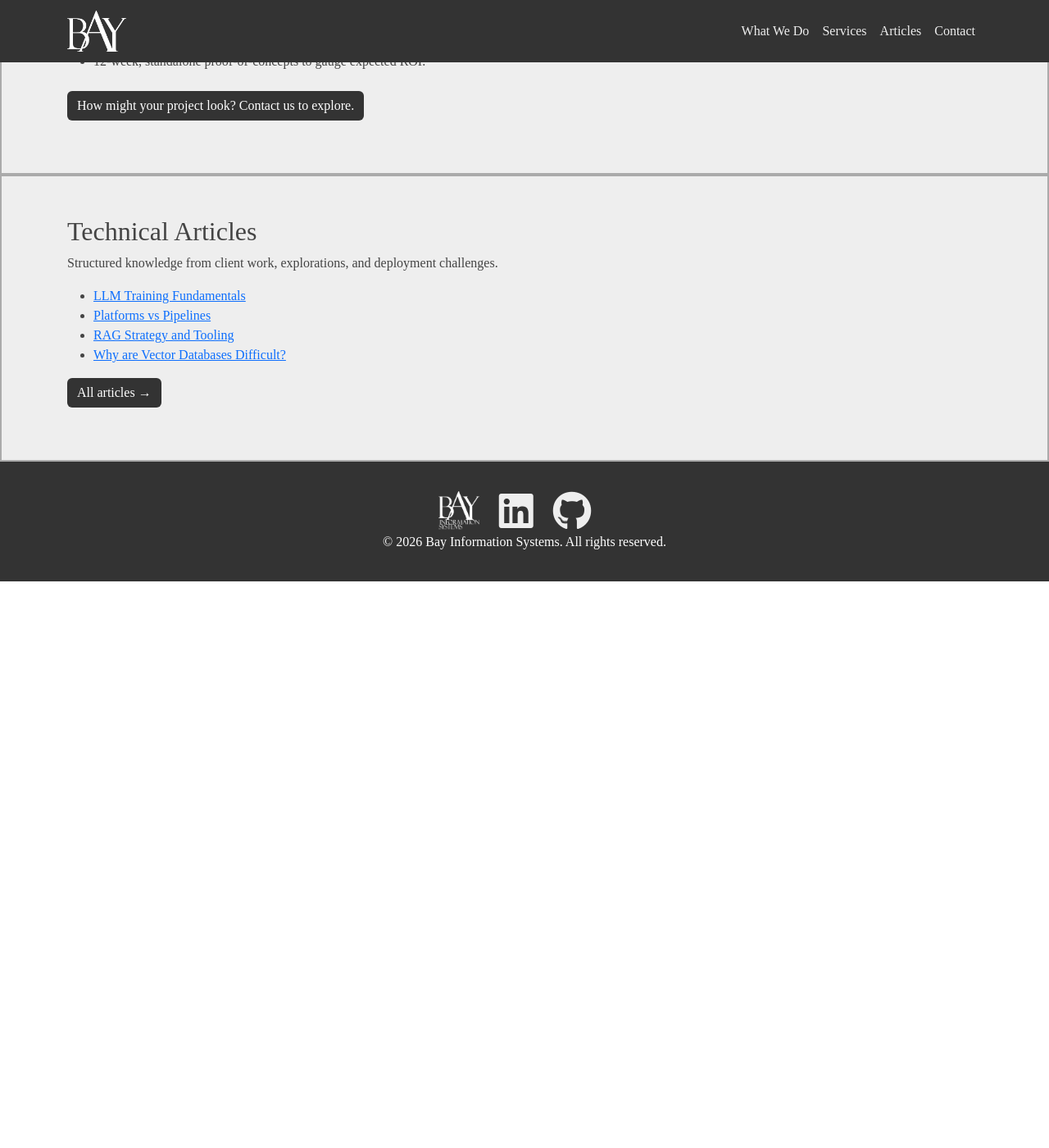
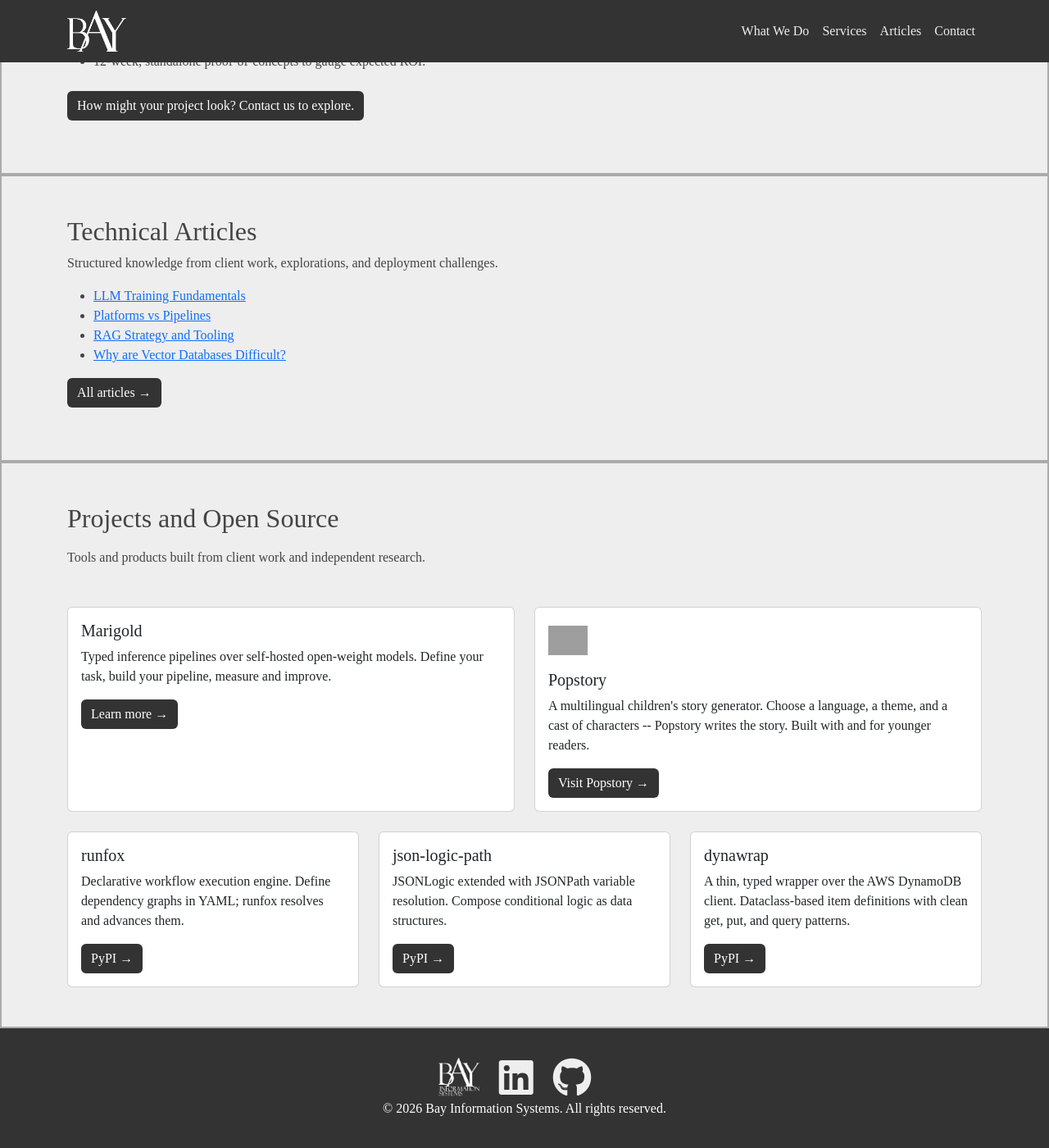
Before and after one commit to bayinfosys/bayinfosys.github.io, a Jekyll site: the page built from index.html, in a window 1280 px wide and 1400 px high, scrolled down 1358 px. Shown: the whole window at 82% size. Built offline with Jekyll 4.4.1, drawn with Linux system fonts in a browser that asks for light colours; before the commit the page ends 2067 px from its top, so only the background shows below that; grey boxes are pictures that could not be loaded.

Commit message:
projects tags

```diff
--- a/index.html
+++ b/index.html
@@ -116,6 +116,73 @@ description: "Bay Information Systems offers AI/ML consultancy and engineering s
   </div>
 </section>
 
+<section id="projects" class="py-5 section-light">
+  <div class="container">
+    <h2>Projects and Open Source</h2>
+    <p class="mt-3">Tools and products built from client work and independent research.</p>
+
+    <div class="row mt-4 g-4">
+
+      <div class="col-md-6">
+        <div class="card h-100">
+          <div class="card-body">
+            <h5 class="card-title">Marigold</h5>
+            <p class="card-text">Typed inference pipelines over self-hosted open-weight models.
+            Define your task, build your pipeline, measure and improve.</p>
+            <a href="/marigold" class="btn btn-custom">Learn more &rarr;</a>
+          </div>
+        </div>
+      </div>
+
+      <div class="col-md-6">
+        <div class="card h-100">
+          <div class="card-body">
+      <img src="https://popstory.co.uk/static/media/popstory-logo-square.377bd7522886b8a9becf.png"
+           alt="Popstory"
+           style="height: 3rem; width: 3rem; object-fit: contain; margin-bottom: 0.75rem; display: block;">
+      <h5 class="card-title">Popstory</h5>
+<p class="card-text">A multilingual children's story generator. Choose a language,
+a theme, and a cast of characters -- Popstory writes the story.
+Built with and for younger readers.</p>
+            <a href="https://popstory.co.uk" class="btn btn-custom" target="_blank" rel="noopener">Visit Popstory &rarr;</a>
+          </div>
+        </div>
+      </div>
+
+      <div class="col-md-4">
+        <div class="card h-100">
+          <div class="card-body">
+            <h5 class="card-title">runfox</h5>
+            <p class="card-text">Declarative workflow execution engine. Define dependency graphs in YAML; runfox resolves and advances them.</p>
+            <a href="https://pypi.org/project/runfox/" class="btn btn-custom" target="_blank" rel="noopener">PyPI &rarr;</a>
+          </div>
+        </div>
+      </div>
+
+      <div class="col-md-4">
+        <div class="card h-100">
+          <div class="card-body">
+            <h5 class="card-title">json-logic-path</h5>
+            <p class="card-text">JSONLogic extended with JSONPath variable resolution. Compose conditional logic as data structures.</p>
+            <a href="https://pypi.org/project/json-logic-path/" class="btn btn-custom" target="_blank" rel="noopener">PyPI &rarr;</a>
+          </div>
+        </div>
+      </div>
+
+      <div class="col-md-4">
+        <div class="card h-100">
+          <div class="card-body">
+            <h5 class="card-title">dynawrap</h5>
+            <p class="card-text">A thin, typed wrapper over the AWS DynamoDB client. Dataclass-based item definitions with clean get, put, and query patterns.</p>
+            <a href="https://pypi.org/project/dynawrap/" class="btn btn-custom" target="_blank" rel="noopener">PyPI &rarr;</a>
+          </div>
+        </div>
+      </div>
+
+    </div>
+  </div>
+</section>
+
 <script type="application/ld+json">
 {
   "@context": "https://schema.org",
```
